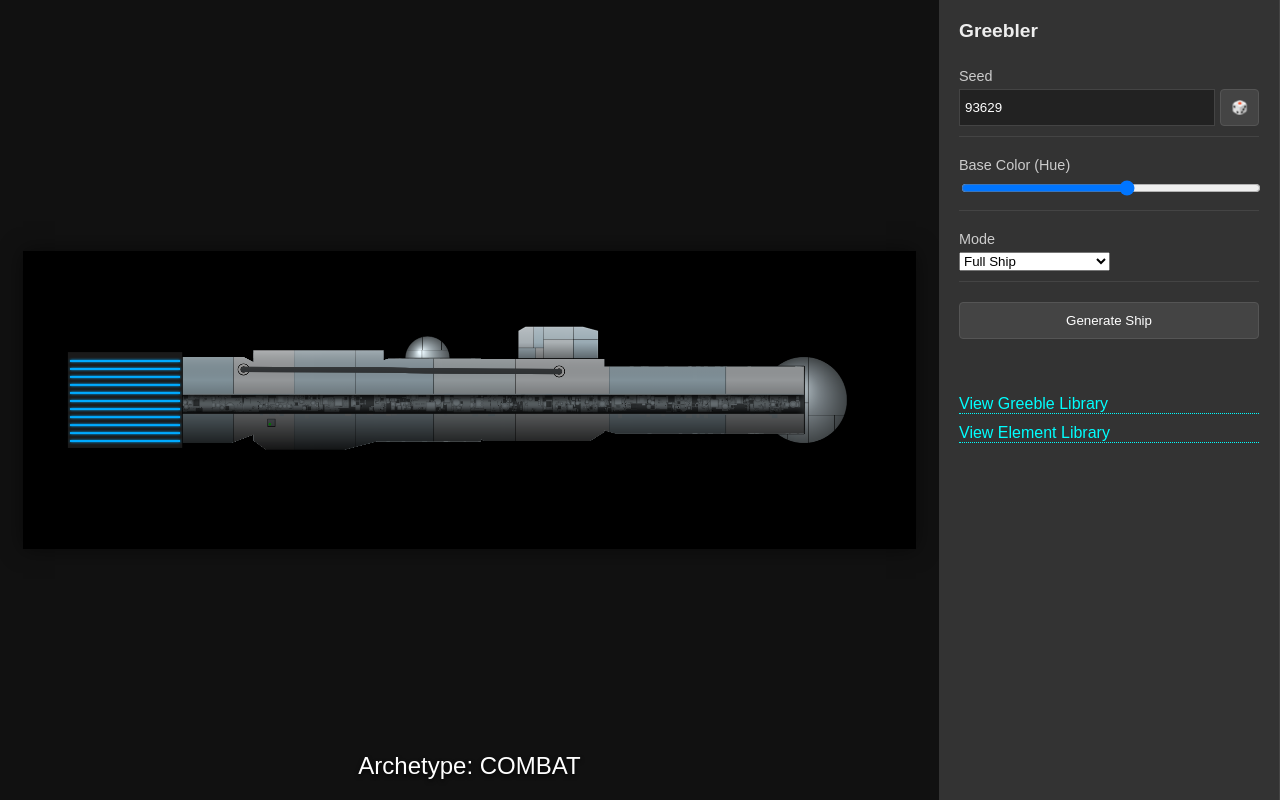
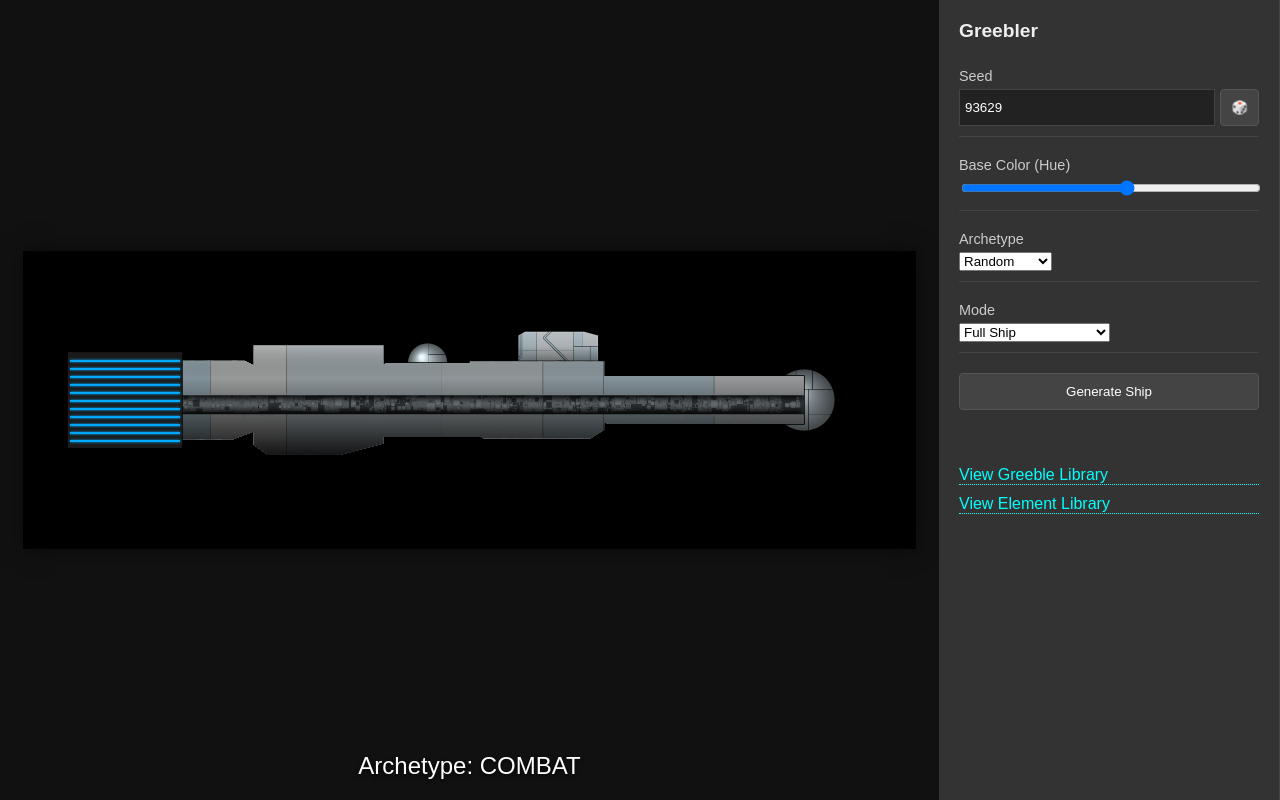
Before and after one commit to btfranklin/ship-shape, a website built with Vite: page www/index.html in a window 1280 px wide. Built offline with nearby package versions, Linux system fonts and the light colour scheme.

Commit message:
Add archetype selection to UI and update ship generation logic to use selected archetype

```diff
--- a/src/ship-shape/CompositeShipGenerator.ts
+++ b/src/ship-shape/CompositeShipGenerator.ts
@@ -111,9 +111,9 @@ export class CompositeShipGenerator {
                 w = spaceRemaining;
             }
 
-            let h = pBounds.h * rng.range(0.8, 1.2);
-            if (h > totalH * 0.45) h = totalH * 0.45;
-            if (h < totalH * 0.15) h = totalH * 0.15;
+            let h = pBounds.h * rng.range(0.6, 1.5);
+            if (h > totalH * 0.55) h = totalH * 0.55;
+            if (h < totalH * 0.1) h = totalH * 0.1;
 
             const overlap = pBounds.w * 0.1;
             const x = pBounds.x + pBounds.w - overlap;
--- a/www/index.html
+++ b/www/index.html
@@ -39,6 +39,18 @@
             <input type="range" id="hueInput" min="0" max="360" value="200">
         </div>
 
+        <div class="control-group">
+            <label>Archetype</label>
+            <select id="archetypeSelect">
+                <option value="random">Random</option>
+                <option value="freight">Freight</option>
+                <option value="science">Science</option>
+                <option value="industry">Industry</option>
+                <option value="passengers">Passengers</option>
+                <option value="combat">Combat</option>
+            </select>
+        </div>
+
             <div class="control-group">
                 <label>Mode</label>
                 <select id="modeSelect">
--- a/www/main.ts
+++ b/www/main.ts
@@ -18,6 +18,7 @@ const seedInput = document.getElementById('seedInput') as HTMLInputElement;
 const randomSeedBtn = document.getElementById('randomSeedBtn') as HTMLButtonElement;
 const generateBtn = document.getElementById('generateBtn') as HTMLButtonElement;
 const modeSelect = document.getElementById('modeSelect') as HTMLSelectElement;
+const archetypeSelect = document.getElementById('archetypeSelect') as HTMLSelectElement;
 const hueInput = document.getElementById('hueInput') as HTMLInputElement;
 
 // State
@@ -98,7 +99,15 @@ function renderShape(rng: RNG) {
 function renderFullShip(rng: RNG, theme: HSBAColor) {
     const generator = new CompositeShipGenerator();
     // Pick archetype
-    const arch: ShipArchetype = rng.choice(['freight', 'science', 'industry', 'passengers', 'combat']);
+    let archVal = archetypeSelect.value;
+    let arch: ShipArchetype;
+
+    if (archVal === 'random') {
+        arch = rng.choice(['freight', 'science', 'industry', 'passengers', 'combat']);
+    } else {
+        arch = archVal as ShipArchetype;
+    }
+
     archetypeDisplay.innerText = "Archetype: " + arch.toUpperCase();
 
     const components = generator.generate(WIDTH, HEIGHT, theme, rng, arch);
@@ -111,6 +120,7 @@ function renderFullShip(rng: RNG, theme: HSBAColor) {
 
 // Event Listeners
 modeSelect.addEventListener('change', () => { updateUI(); generate(); });
+archetypeSelect.addEventListener('change', () => { generate(); });
 generateBtn.addEventListener('click', generate);
 randomSeedBtn.addEventListener('click', () => {
     seedInput.value = Math.floor(Math.random() * 100000).toString();
```
Also changed, not shown: www/element_showcase.html (+11 -0 lines), www/element_showcase.ts (+5 -5 lines).
